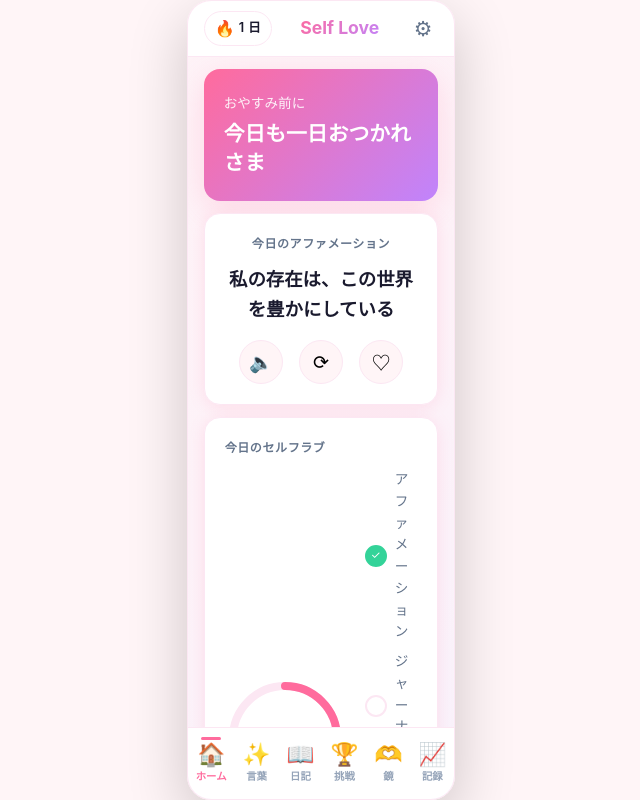
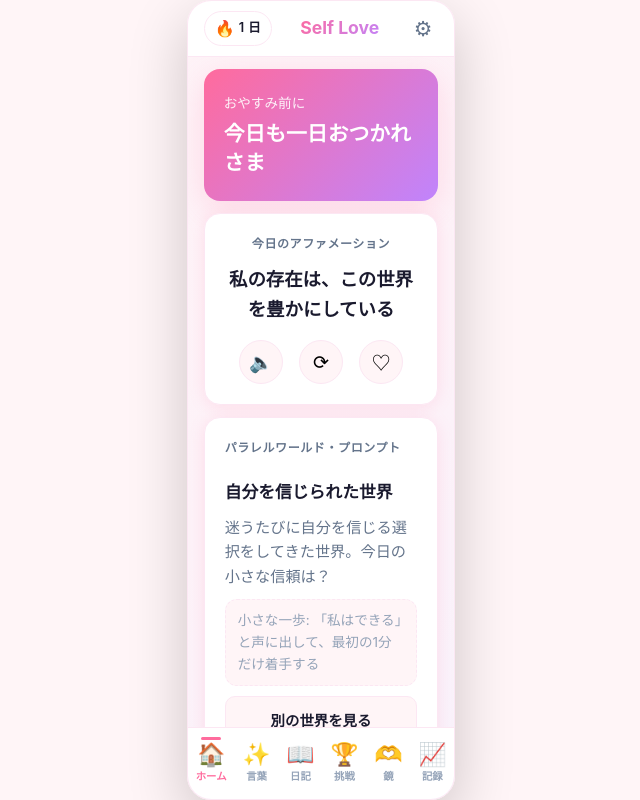
Before and after one commit to shsh22222/260206, a plain HTML site: page index.html in a window 1280 px wide. Shown: the whole page, without its empty margins (319-959 px from the left). Drawn offline with Linux system fonts and the light colour scheme.

Commit message:
Add parallel world prompt card

```diff
--- a/css/style.css
+++ b/css/style.css
@@ -361,6 +361,44 @@ body {
   gap: 16px;
 }
 
+/* ===== Parallel Prompt Card ===== */
+.parallel-card {
+  display: flex;
+  flex-direction: column;
+  gap: 10px;
+}
+
+.parallel-title {
+  font-size: 1.05rem;
+  font-weight: 700;
+  color: var(--text);
+}
+
+.parallel-message {
+  font-size: 0.95rem;
+  color: var(--text-light);
+}
+
+.parallel-hint {
+  font-size: 0.85rem;
+  color: var(--text-muted);
+  background: var(--bg);
+  border-radius: 12px;
+  padding: 10px 12px;
+  border: 1px dashed var(--border);
+}
+
+.parallel-actions {
+  display: flex;
+  gap: 10px;
+  flex-wrap: wrap;
+}
+
+.parallel-actions .btn {
+  flex: 1;
+  min-width: 140px;
+}
+
 .btn-icon {
   background: var(--bg);
   border: 1px solid var(--border);
--- a/index.html
+++ b/index.html
@@ -61,6 +61,18 @@
               <button class="btn-icon" id="affirmationSpeak" aria-label="読み上げ">&#128264;</button>
               <button class="btn-icon" id="affirmationRefresh" aria-label="次へ">&#10227;</button>
               <button class="btn-icon" id="affirmationFav" aria-label="お気に入り">&#9825;</button>
+            </div>
+          </div>
+
+          <!-- パラレルワールドプロンプト -->
+          <div class="card parallel-card" id="parallelCard">
+            <div class="card-label">パラレルワールド・プロンプト</div>
+            <h3 class="parallel-title" id="parallelTitle"></h3>
+            <p class="parallel-message" id="parallelMessage"></p>
+            <p class="parallel-hint" id="parallelHint"></p>
+            <div class="parallel-actions">
+              <button class="btn btn-secondary" id="parallelRefresh">別の世界を見る</button>
+              <button class="btn btn-primary" id="parallelCommit">この世界へ一歩</button>
             </div>
           </div>
 
--- a/js/app.js
+++ b/js/app.js
@@ -2,6 +2,7 @@
 
 const App = {
   currentPage: 'home',
+  currentParallelPrompt: null,
 
   init() {
     // Load settings & theme
@@ -34,6 +35,9 @@ const App = {
 
     // Daily affirmation on home
     this.showHomeAffirmation();
+
+    // Daily parallel prompt
+    this.showParallelPrompt();
 
     // Daily quote
     this.showDailyQuote();
@@ -188,6 +192,48 @@ const App = {
     const quote = AppData.quotes[index];
     document.getElementById('quoteText').textContent = quote.text;
     document.getElementById('quoteAuthor').textContent = '— ' + quote.author;
+  },
+
+  // ===== Parallel Prompt =====
+  showParallelPrompt() {
+    const prompts = AppData.parallelPrompts || [];
+    const refreshBtn = document.getElementById('parallelRefresh');
+    const commitBtn = document.getElementById('parallelCommit');
+
+    if (!prompts.length || !refreshBtn || !commitBtn) return;
+
+    const todaySeed = new Date().toISOString().split('T')[0];
+    const index = Math.abs(this._hashCode(todaySeed + 'parallel')) % prompts.length;
+    this.renderParallelPrompt(prompts[index]);
+
+    refreshBtn.addEventListener('click', () => {
+      const randomIndex = Math.floor(Math.random() * prompts.length);
+      this.renderParallelPrompt(prompts[randomIndex]);
+      this.animateParallelPrompt();
+    });
+
+    commitBtn.addEventListener('click', () => {
+      if (!this.currentParallelPrompt) return;
+      const hint = document.getElementById('parallelHint');
+      if (hint) {
+        hint.textContent = `選んだ一歩: ${this.currentParallelPrompt.action}`;
+      }
+      this.showToast(`今日の一歩：${this.currentParallelPrompt.action}`, 'success');
+    });
+  },
+
+  renderParallelPrompt(prompt) {
+    this.currentParallelPrompt = prompt;
+    document.getElementById('parallelTitle').textContent = prompt.title;
+    document.getElementById('parallelMessage').textContent = prompt.message;
+    document.getElementById('parallelHint').textContent = `小さな一歩: ${prompt.action}`;
+  },
+
+  animateParallelPrompt() {
+    const message = document.getElementById('parallelMessage');
+    if (!message) return;
+    message.classList.add('animate-fade-in');
+    setTimeout(() => message.classList.remove('animate-fade-in'), 300);
   },
 
   // ===== Daily Progress =====
--- a/js/data.js
+++ b/js/data.js
@@ -33,6 +33,50 @@ const AppData = {
     "私は誰かの期待に応えるために生きているのではない",
     "私は自分のことを誇りに思う",
     "私は今日、自分を愛することを選ぶ"
+  ],
+
+  // パラレルワールド・プロンプト
+  parallelPrompts: [
+    {
+      title: "未来の自分が微笑んでいる世界",
+      message: "1年後のあなたは、いまの努力に感謝しています。今日その世界に一歩近づくなら？",
+      action: "10分だけ「やりたいこと」の最初の一歩を書き出す"
+    },
+    {
+      title: "心が軽くなった世界",
+      message: "手放した瞬間に余白が生まれる世界。今日、ひとつだけ手放すなら？",
+      action: "今抱えている「やらなくていいこと」を1つ消す"
+    },
+    {
+      title: "自分を信じられた世界",
+      message: "迷うたびに自分を信じる選択をしてきた世界。今日の小さな信頼は？",
+      action: "「私はできる」と声に出して、最初の1分だけ着手する"
+    },
+    {
+      title: "優しさが循環する世界",
+      message: "自分への優しさが、周りにも広がっている世界。今日の優しさは？",
+      action: "自分に向けた「ありがとう」を3つ書く"
+    },
+    {
+      title: "余裕のある世界",
+      message: "余白を作るほど人生が整う世界。今日、余白を作るなら？",
+      action: "スマホを置いて3分だけ深呼吸する"
+    },
+    {
+      title: "挑戦が日常の世界",
+      message: "小さな挑戦が積み重なった世界。今日の小さな挑戦は？",
+      action: "今気になっていることに30秒だけトライする"
+    },
+    {
+      title: "自分を褒められる世界",
+      message: "自分の努力を認めて進む世界。今日認めたい努力は？",
+      action: "今日の「よくやった」を1つメモする"
+    },
+    {
+      title: "心が満ちる世界",
+      message: "満ちている感覚から選ぶ世界。今日満ちていることは？",
+      action: "「もうあるもの」を3つ数える"
+    }
   ],
 
   // ジャーナルプロンプト
```
